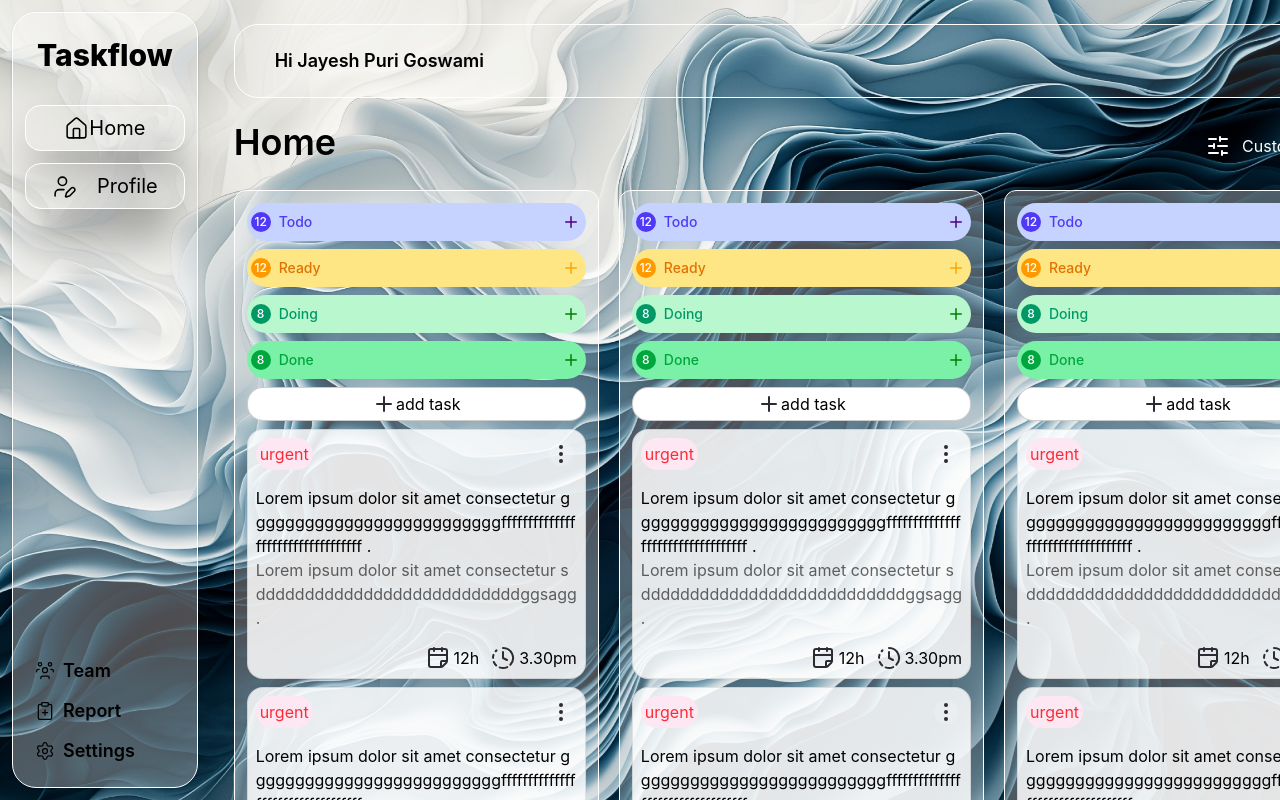
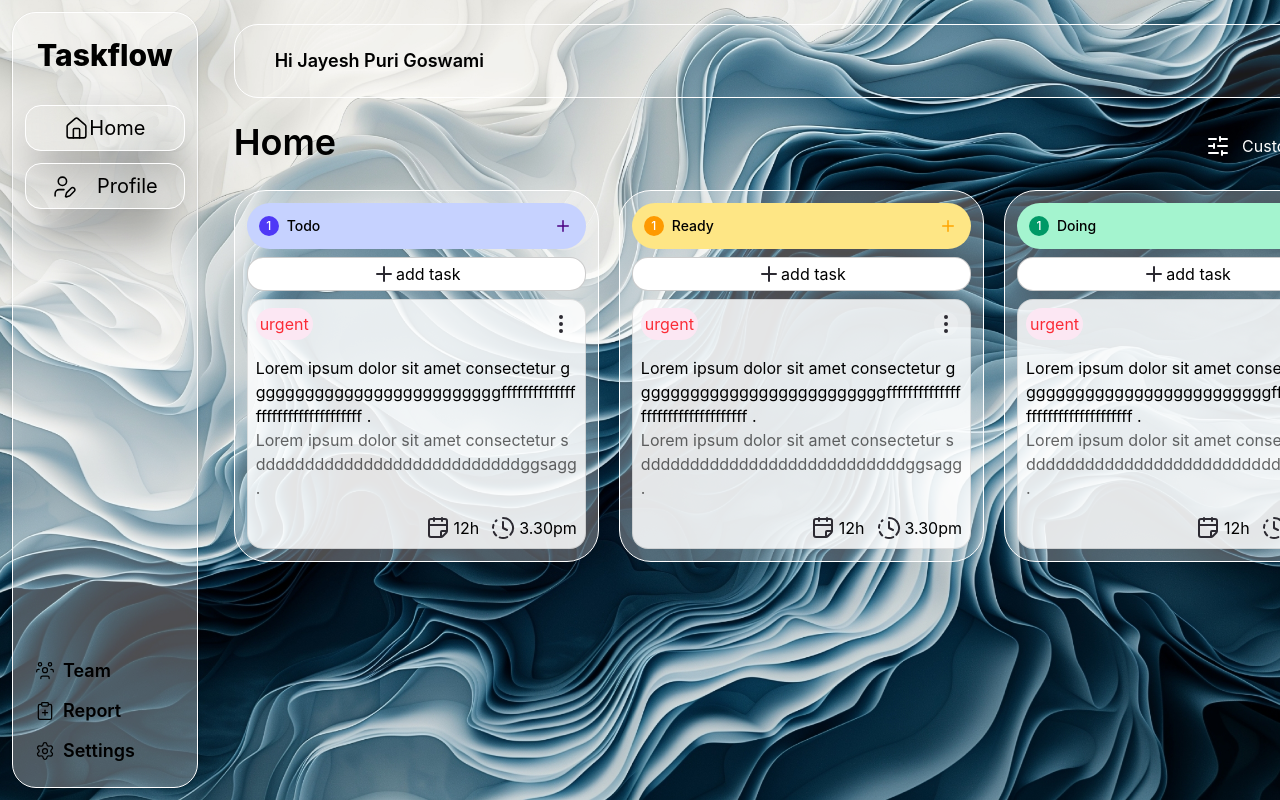
Before and after one commit to akshat69sh/TaskFlow-react-, a React (Vite) app: page / in a window 1280 px wide. Built offline with nearby package versions, Linux system fonts and the light colour scheme.

Commit message:
add TaskList component and update TaskCard and TaskCardHeader for task management

```diff
--- /dev/null
+++ b/src/Components/taskList/TaskList.jsx
@@ -0,0 +1,62 @@
+import { Plus } from "lucide-react";
+import TaskCard from "../ui/TaskCard";
+import TaskCardHeader from "../ui/TaskCardHeader";
+import TaskItem from "../ui/TaskItem";
+
+function TaskList({ listType }) {
+
+  return (
+    <>
+      <TaskCard>
+        <div className="flex gap-2 flex-col">
+          <TaskCardHeader listTypeHeader={listType} />
+          <button className="flex justify-center w-full border border-black/20 rounded-2xl p-1 bg-white hover:cursor-pointer">
+            <Plus color="#2c2a32" />
+            <span>add task</span>
+          </button>
+          <TaskItem  />
+        </div>
+      </TaskCard>
+    </>
+  );
+}
+
+export default TaskList;
+
+{
+  /* <div className="flex gap-2 flex-col">
+            <TaskCardHeader headerTitle="todo" color="" />
+            <button className="flex justify-center w-full border border-black/20 rounded-2xl p-1 bg-white hover:cursor-pointer">
+              <Plus color="#2c2a32" />
+              <span>add task</span>
+            </button>
+          </div>
+          <div className="flex flex-col gap-2">
+            <TaskItem />
+            <TaskItem />
+            <TaskItem />
+            <TaskItem />
+          </div> */
+}
+
+// const [listTypeName, setListTypeName] = useState(listType)
+
+// const handleListTypeChange = ()=>{
+
+//     if(listType === "todo"){
+//         setListTypeName("Todo")
+//     }else if ( listType === "ready" ) {
+//         setListTypeName("Ready")
+//     }else if ( listType === "doing" ) {
+//         setListTypeName("Doing")
+//     }else if ( listType === "done" ) {
+//         setListTypeName("Done")
+//     }
+
+//     console.log("this");
+
+// }
+
+// useEffect(() => {
+//   handleListTypeChange()
+// }, [listType])
--- a/src/Components/ui/TaskCard.jsx
+++ b/src/Components/ui/TaskCard.jsx
@@ -4,23 +4,9 @@ import TaskItem from "./TaskItem";
 
 function TaskCard({ children }) {
   return (
-    <div className="bg-white/30 rounded-xl border-white border-[0.5px] p-3 min-w-90 max-h-[calc(100vh-140px)] scrollbar:none [&::-webkit-scrollbar]:hidden  flex flex-col gap-2 overflow-y-auto ">
+    <div className="bg-white/30 rounded-4xl border-white border-[0.5px] p-3 min-w-90 max-h-[calc(100vh-140px)] scrollbar:none [&::-webkit-scrollbar]:hidden  flex flex-col gap-2 overflow-y-auto ">
       {children}
-      <div className="flex gap-2 flex-col">
-        <TaskCardHeader
 
-        />
-        <button className="flex justify-center w-full border border-black/20 rounded-2xl p-1 bg-white hover:cursor-pointer">
-          <Plus color="#2c2a32" />
-          <span>add task</span>
-        </button>
-      </div>
-      <div className="flex flex-col gap-2">
-        <TaskItem />
-        <TaskItem />
-        <TaskItem />
-        <TaskItem />
-      </div>
     </div>
   );
 }
--- a/src/Components/ui/TaskCardHeader.jsx
+++ b/src/Components/ui/TaskCardHeader.jsx
@@ -1,69 +1,99 @@
 import { Plus } from "lucide-react";
+import { useEffect, useState } from "react";
 
-function TaskCardHeader() {
-  const Headertags = [
-    {
-      id: 1,
-      name: "Todo",
-      count: 12,
-      badgeBg: "bg-indigo-600",
-      pillBg: "bg-indigo-100/60",
-      textColor: "text-indigo-600",
-      iconColor: "indigo",
-      classname: "bg-indigo-200"
-    },
-    {
-      id: 2,
-      name: "Ready",
-      count: 12,
-      badgeBg: "bg-amber-500",
-      pillBg: "bg-amber-100/60",
-      textColor: "text-amber-600",
-      iconColor: "orange",
-      classname: "bg-amber-200"
-    },
-    {
-      id: 3,
-      name: "Doing",
-      count: 8,
-      badgeBg: "bg-emerald-600",
-      pillBg: "bg-emerald-100/60",
-      textColor: "text-emerald-600",
-      iconColor: "green",
-      classname: "bg-green-200"
-    },
-    {
-      id: 4,
-      name: "Done",
-      count: 8,
-      badgeBg: "bg-green-600",
-      pillBg: "bg-green-100/60",
-      textColor: "text-green-600",
-      iconColor: "green",
-      classname: "bg-green-300"
-    },
-  ];
+function TaskCardHeader({ listTypeHeader }) {
+  // const Headertags = [
+  //   {
+  //     id: 1,
+  //     name: "Todo",
+  //     count: 12,
+  //     badgeBg: "bg-indigo-600",
+  //     pillBg: "bg-indigo-100/60",
+  //     textColor: "text-indigo-600",
+  //     iconColor: "indigo",
+  //     classname: "bg-indigo-200"
+  //   },
+  //   {
+  //     id: 2,
+  //     name: "Ready",
+  //     count: 12,
+  //     badgeBg: "bg-amber-500",
+  //     pillBg: "bg-amber-100/60",
+  //     textColor: "text-amber-600",
+  //     iconColor: "orange",
+  //     classname: "bg-amber-200"
+  //   },
+  //   {
+  //     id: 3,
+  //     name: "Doing",
+  //     count: 8,
+  //     badgeBg: "bg-emerald-600",
+  //     pillBg: "bg-emerald-100/60",
+  //     textColor: "text-emerald-600",
+  //     iconColor: "green",
+  //     classname: "bg-green-200"
+  //   },
+  //   {
+  //     id: 4,
+  //     name: "Done",
+  //     count: 8,
+  //     badgeBg: "bg-green-600",
+  //     pillBg: "bg-green-100/60",
+  //     textColor: "text-green-600",
+  //     iconColor: "green",
+  //     classname: "bg-green-300"
+  //   },
+  // ];
+  console.log(listTypeHeader);
+
+  const [headerTitle, setHeaderTitle] = useState(listTypeHeader);
+  const [color, setColor] = useState("bg-indigo-200");
+  const [badgeBg, setBadgeBg] = useState("bg-indigo-600");
+  const [iconColor, setIconColor] = useState("indigo");
+
+  useEffect(() => {
+    if (listTypeHeader === "todo") {
+      setHeaderTitle("Todo");
+      setColor("bg-indigo-200");
+      setBadgeBg("bg-indigo-600");
+      setIconColor("indigo");
+    }else if (listTypeHeader === "ready") {
+      setHeaderTitle("Ready");
+      setColor("bg-amber-200");
+      setBadgeBg("bg-amber-500");
+      setIconColor("orange");
+    }else if (listTypeHeader === "doing") {
+      setHeaderTitle("Doing");
+      setColor("bg-emerald-200");
+      setBadgeBg("bg-emerald-600");
+      setIconColor("green");
+    }else if (listTypeHeader === "done") {
+      setHeaderTitle("Done");
+      setColor("bg-green-300");
+      setBadgeBg("bg-green-600");
+      setIconColor("green");
+    }
+  }, [listTypeHeader]);
 
   return (
     <>
-      {Headertags.map((item) => (
       <div
-          key={item.id}
-          className={`flex justify-between py-2 px-1 items-center rounded-full  ${item.classname} `}
+        className={`flex justify-between p-3 items-center rounded-full  ${color} `}
       >
         <div className="flex gap-2 item-center">
           <span
-              className={`w-5 h-5 rounded-full flex items-center justify-center text-xs font-medium text-white ${item.badgeBg}`}
+            className={`w-5 h-5 rounded-full flex items-center justify-center text-xs font-medium text-white ${badgeBg}`}
           >
-              {item.count}
+            {1}
           </span>
-            <span className={`text-sm font-medium ${item.textColor}`}>{item.name}</span>
+          <span className={`text-sm font-medium `}>
+            {headerTitle}
+          </span>
         </div>
         <button className="text-xl flex items-center hover:cursor-pointer p-0.5">
-            <Plus size={18} color={item.iconColor} />
+          <Plus size={18} color={iconColor} />
         </button>
       </div>
-      ))}
     </>
   );
 }
--- a/src/pages/Home.jsx
+++ b/src/pages/Home.jsx
@@ -1,5 +1,9 @@
+// import { Plus } from "lucide-react";
+import TaskList from "../components/taskList/TaskList";
 import PageHeading from "../components/ui/PageHeading";
-import TaskCard from "../Components/ui/TaskCard";
+// import TaskCard from "../Components/ui/TaskCard";
+// import TaskCardHeader from "../components/ui/TaskCardHeader";
+// import TaskItem from "../components/ui/TaskItem";
 
 function Home() {
   return (
@@ -7,11 +11,12 @@ function Home() {
       <PageHeading pageName="Home" isButtonVisible={true} />
 
       <div className="flex gap-5 mt-5 justify-around w-full  items-center  ">
-        <TaskCard></TaskCard>
-        <TaskCard></TaskCard>
-        <TaskCard></TaskCard>
-        <TaskCard></TaskCard>
 
+
+        <TaskList listType="todo"  />
+        <TaskList listType="ready"  />
+        <TaskList listType="doing"  />
+        <TaskList listType="done"  />
 
       </div>
     </div>
@@ -19,3 +24,20 @@ function Home() {
 }
 
 export default Home;
+
+
+{/* <TaskCard>
+          <div className="flex gap-2 flex-col">
+            <TaskCardHeader headerTitle="todo" color="" />
+            <button className="flex justify-center w-full border border-black/20 rounded-2xl p-1 bg-white hover:cursor-pointer">
+              <Plus color="#2c2a32" />
+              <span>add task</span>
+            </button>
+          </div>
+          <div className="flex flex-col gap-2">
+            <TaskItem />
+            <TaskItem />
+            <TaskItem />
+            <TaskItem />
+          </div>
+        </TaskCard> */}
```
Lines whose indentation alone changed are shown as unchanged.
